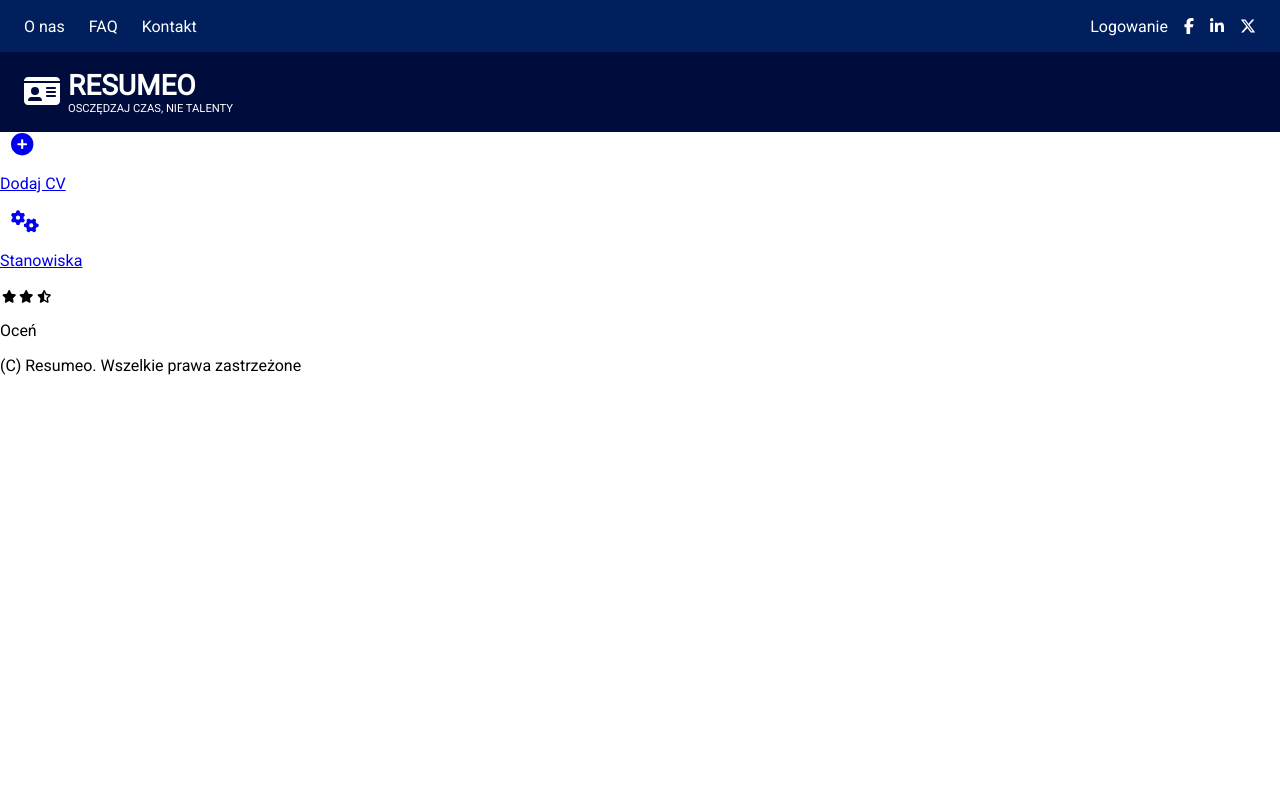
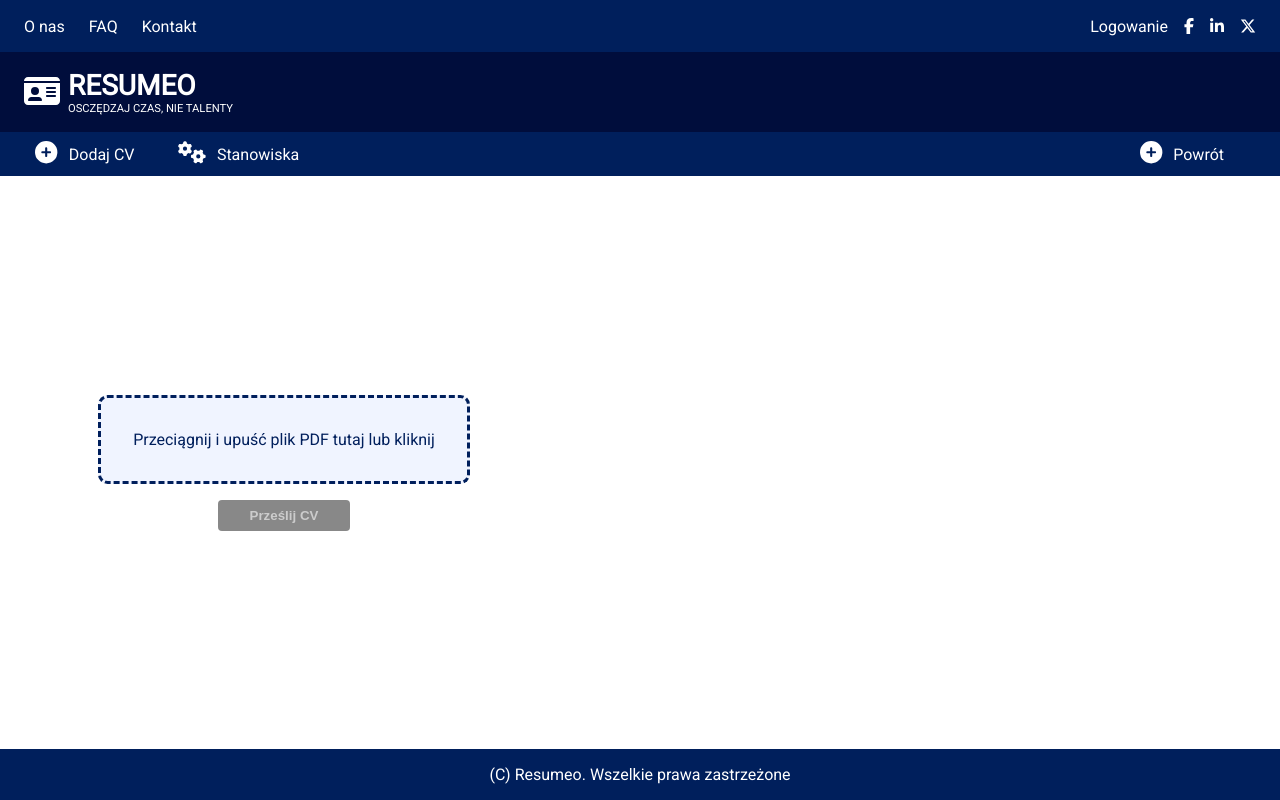
Before and after one commit to mikolajolczak/Resumeo, an Angular app: page /add-cv in a window 1280 px wide. Built offline with nearby package versions, Linux system fonts and the light colour scheme.

Commit message:
add-cv: added styles, added uploading files and preview files

```diff
--- a/src/app/add-cv/add-cv.component.css
+++ b/src/app/add-cv/add-cv.component.css
@@ -0,0 +1,116 @@
+footer {
+  background-color: #001f5c;
+  color: white;
+  text-align: center;
+  padding: 1rem;
+  margin-top: auto;
+}
+
+.container {
+  display: flex;
+  flex-direction: column;
+  height: 100%;
+}
+
+.toolbar {
+  display: flex;
+  align-items: center;
+  justify-content: space-between;
+  background-color: #001f5c;
+  color: white;
+  padding: 1rem 1.5rem;
+  height: 1.5vh;
+}
+
+.toolbar-item {
+  margin-right: 2rem;
+  display: flex;
+  flex-direction: row;
+  color:white;
+  text-decoration: none;
+}
+
+.toolbar-left {
+  display: flex;
+  align-items: center;
+}
+
+.toolbar-right {
+  display: flex;
+  align-items: center;
+}
+
+.creator{
+    flex-grow: 1;
+    padding: 1rem;
+    overflow: hidden;
+    display: flex;
+    flex-direction: row;;
+    gap: 10rem
+}
+
+.dropzone {
+  border: 0.2rem dashed #001f5c;
+  border-radius: 0.6rem;
+  padding: 2rem;
+  text-align: center;
+  color: #001f5c;
+  background-color: #f0f4ff;
+  cursor: pointer;
+  transition: background-color 0.3s ease;
+  justify-content: center;
+}
+
+.dropzone-container{
+    align-items: center;
+    justify-content: center;
+    display: flex;
+    flex:0.5;
+    flex-direction: column;
+}
+
+button{
+    background-color: #000d3c;
+    color: white;
+    border-radius: 0.25rem;
+    border: none;
+    padding-left: 2rem;
+    padding-right: 2rem;
+    padding-bottom: 0.5rem;
+    padding-top: 0.5rem;
+    font-weight: bold;
+    margin-top: 1rem;
+  }
+
+  button.disabled, button:disabled {
+  background-color: #888888;
+  color: #cccccc;
+  cursor: not-allowed;
+  pointer-events: none;
+}
+
+.dropzone.active {
+  background-color: #dce7ff;
+  border-color: #0039a6;
+}
+
+.dropzone p {
+  margin: 0;
+  font-size: 1rem;
+}
+
+.pdf-preview-container {
+  height: auto;
+  overflow-y: auto;
+  scroll-snap-type: y mandatory;
+  scroll-behavior:auto;
+  flex:0.5;
+  padding-right: 1rem;
+}
+
+
+.pdf-preview {
+  height: 69vh;
+  scroll-snap-align: start;
+  flex-shrink: 0;
+}
--- a/src/app/add-cv/add-cv.component.html
+++ b/src/app/add-cv/add-cv.component.html
@@ -12,13 +12,43 @@
       </a>
     </div>
     <div class="toolbar-right">
-      <fa-icon [icon]="faStar" [style]="{'font-size':'0.8em', margin:'0.1rem'}"/>
-      <fa-icon [icon]="faStar" [style]="{'font-size':'0.8em', margin:'0.1rem'}"/>
-      <fa-icon [icon]="faStarHalfStroke" [style]="{'font-size':'0.8em', margin:'0.1rem'}"/>
-      <p>Oceń</p>
+      <a class="toolbar-item" routerLink="/analizer" style="cursor:pointer">
+        <fa-icon [icon]="faPlusCircle" [style]="{'font-size':'1.4em', margin:'0.7rem'}"/>
+        <p>Powrót</p>
+      </a>
     </div>
   </div>
+  <div class="creator">
+    <div class="dropzone-container">
+<div
+  class="dropzone"
+  (dragover)="onDragOver($event)"
+  (drop)="onDrop($event)"
+  (dragleave)="onDragLeave($event)"
+  [class.active]="isDragging"
+  (click)="fileInput.click()">
+  <p>Przeciągnij i upuść plik PDF tutaj lub kliknij</p>
+  <input type="file"
+         accept="application/pdf"
+         (change)="onFileSelected($event)"
+         hidden
+         #fileInput />
+</div>
+  <button   [disabled]="pdfPreviews.length === 0"
+  [class.disabled]="pdfPreviews.length === 0"  (click)="sendFiles()">Prześlij CV</button>
+</div>
+<div class="pdf-preview-container">
+<div class="pdf-preview" *ngFor="let file of pdfPreviews">
+  <iframe
+    [src]="file.url"
+      width="100%"
+      height="100%"
+    style="border: none;">
+  </iframe>
+</div>
+</div>
 
+  </div>
   <footer>
     (C) Resumeo. Wszelkie prawa zastrzeżone
   </footer>
--- a/src/app/add-cv/add-cv.component.ts
+++ b/src/app/add-cv/add-cv.component.ts
@@ -3,18 +3,72 @@ import {FaIconComponent} from "@fortawesome/angular-fontawesome";
 import {HeaderComponent} from "../header/header.component";
 import {NgForOf} from "@angular/common";
 import {RouterLink} from "@angular/router";
-import { faIdCard, faFileArrowUp, faDisplay, faSquareCheck, faPlusCircle, faGears, faStar, faStarHalfStroke } from '@fortawesome/free-solid-svg-icons';
-import { faLinkedinIn, faFacebookF, faXTwitter } from '@fortawesome/free-brands-svg-icons';
+import { faPlusCircle, faGears, faStar, faStarHalfStroke } from '@fortawesome/free-solid-svg-icons';
+import { DomSanitizer, SafeResourceUrl } from '@angular/platform-browser';
 
 @Component({
   selector: 'app-add-cv',
-  imports: [FaIconComponent, HeaderComponent, RouterLink],
+  imports: [FaIconComponent, HeaderComponent, RouterLink, NgForOf],
   templateUrl: './add-cv.component.html',
   styleUrl: './add-cv.component.css'
 })
 export class AddCvComponent {
+
+  constructor(private sanitizer: DomSanitizer) {}
+
   faPlusCircle = faPlusCircle;
   faGears = faGears;
   faStar = faStar;
   faStarHalfStroke = faStarHalfStroke;
+
+  isDragging = false;
+
+onDragOver(event: DragEvent) {
+  event.preventDefault();
+  this.isDragging = true;
 }
+
+onDragLeave(event: DragEvent) {
+  event.preventDefault();
+  this.isDragging = false;
+}
+
+onDrop(event: DragEvent) {
+  event.preventDefault();
+  this.isDragging = false;
+  const files = event.dataTransfer?.files;
+  if (files && files.length > 0) {
+    this.handleFiles(files);
+  }
+}
+
+onFileSelected(event: Event) {
+  const input = event.target as HTMLInputElement;
+  const files = input.files;
+  if (files && files.length > 0) {
+    this.handleFiles(files);
+  }
+}
+
+ pdfPreviews: { url: SafeResourceUrl, name: string }[] = [];
+
+  handleFiles(files: FileList) {
+    this.pdfPreviews = [];
+    for (let i = 0; i < files.length; i++) {
+      const file = files[i];
+      if (file.type !== 'application/pdf') {
+        console.warn('Odrzucono plik (nie PDF):', file.name);
+        continue;
+      }
+
+      const blobUrl = URL.createObjectURL(file);
+      const safeUrl = this.sanitizer.bypassSecurityTrustResourceUrl(blobUrl);
+      this.pdfPreviews.push({ url: safeUrl, name: file.name });
+    }
+  }
+
+  sendFiles() {
+    console.log('Wysyłanie plików:', this.pdfPreviews);
+  }
+
+}
--- a/src/app/analizer/analizer.component.css
+++ b/src/app/analizer/analizer.component.css
@@ -69,6 +69,8 @@ footer {
   margin-right: 2rem;
   display: flex;
   flex-direction: row;
+  color:white;
+  text-decoration: none;
 }
 
 .toolbar-left {
@@ -80,6 +82,8 @@ footer {
   display: flex;
   align-items: center;
 }
+
+
 
 .table {
   margin-left: 10vw;
```
